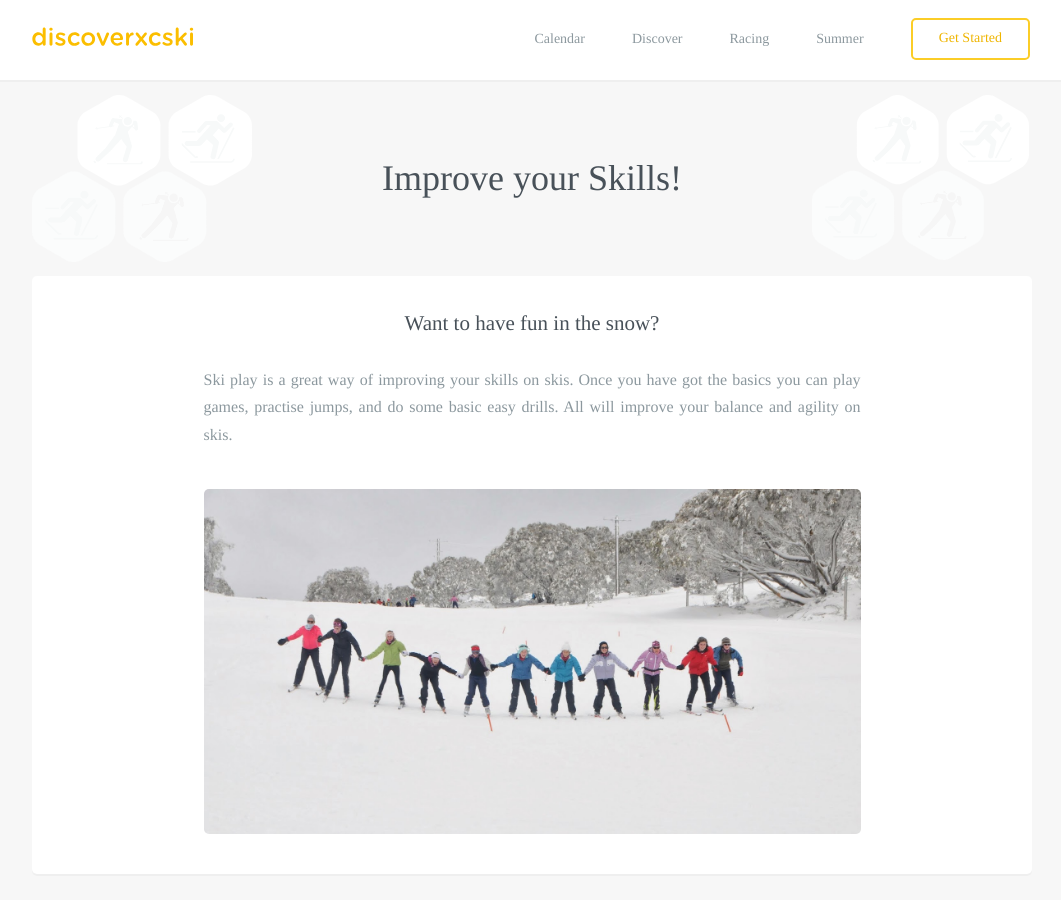
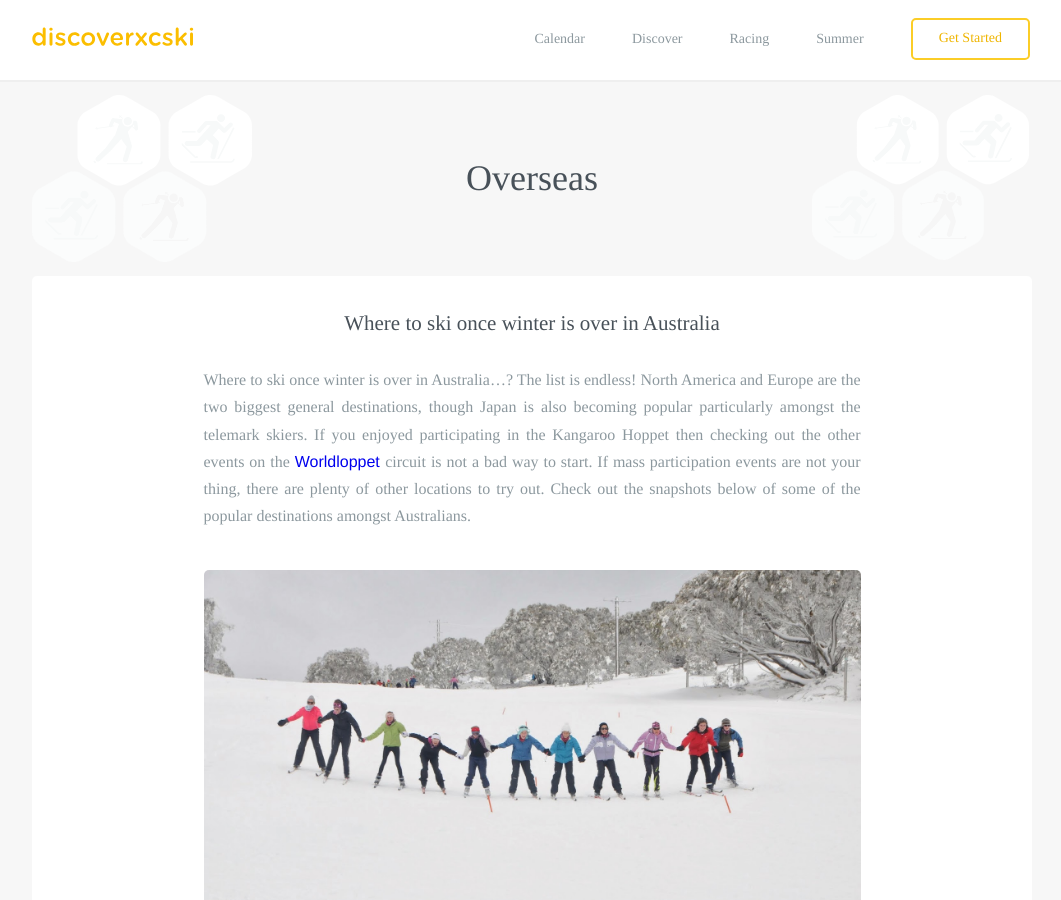
Before and after one commit to robcatto/robcatto.github.io, a Jekyll site: the page built from summer/endless-winter/index.html, in a window 1280 px wide and 900 px high. Shown: the whole window, without its empty margins (108-1169 px from the left). Built offline with Jekyll 4.4.1, drawn with Linux system fonts in a browser that asks for light colours; some web fonts are replaced; Markdown is read by kramdown in place of the engine named in the settings.

Commit message:
Update index.html

```diff
--- a/summer/endless-winter/index.html
+++ b/summer/endless-winter/index.html
@@ -13,8 +13,7 @@ layout: default
 
             <section>
 
-                <h1 class="feature_heading" style="color: white;">Improve your Skills!</h1>
-                <h2 class="feature_subheading">Come and try Laser Biathlon</h2>
+                <h1 class="feature_heading" style="color: white;">Overseas</h1>
             </section>
 
 
@@ -33,8 +32,8 @@ layout: default
       <div class="content">
         <div id="content1">
         <section class="mobile_section" style="padding-bottom: 40px;">
-                <h3 class="heading__aligned--page" style="text-align: center;">Want to have fun in the snow?</h3>
-                <p class="left__aligned--p">Ski play is a great way of improving your skills on skis. Once you have got the basics you can play games, practise jumps, and do some basic easy drills. All will improve your balance and agility on skis.
+                <h3 class="heading__aligned--page" style="text-align: center;">Where to ski once winter is over in Australia</h3>
+                <p class="left__aligned--p">Where to ski once winter is over in Australia…? The list is endless!  North America and Europe are the two biggest general destinations, though Japan is also becoming popular particularly amongst the telemark skiers. If you enjoyed participating in the Kangaroo Hoppet then checking out the other events on the <a href="/racing/worldloppet">Worldloppet </a> circuit is not a bad way to start. If mass participation events are not your thing, there are plenty of other locations to try out. Check out the snapshots below of some of the popular destinations amongst Australians.
                 </p>
                 <div class="one">
                 <div class="onelarge centered" style="
```
